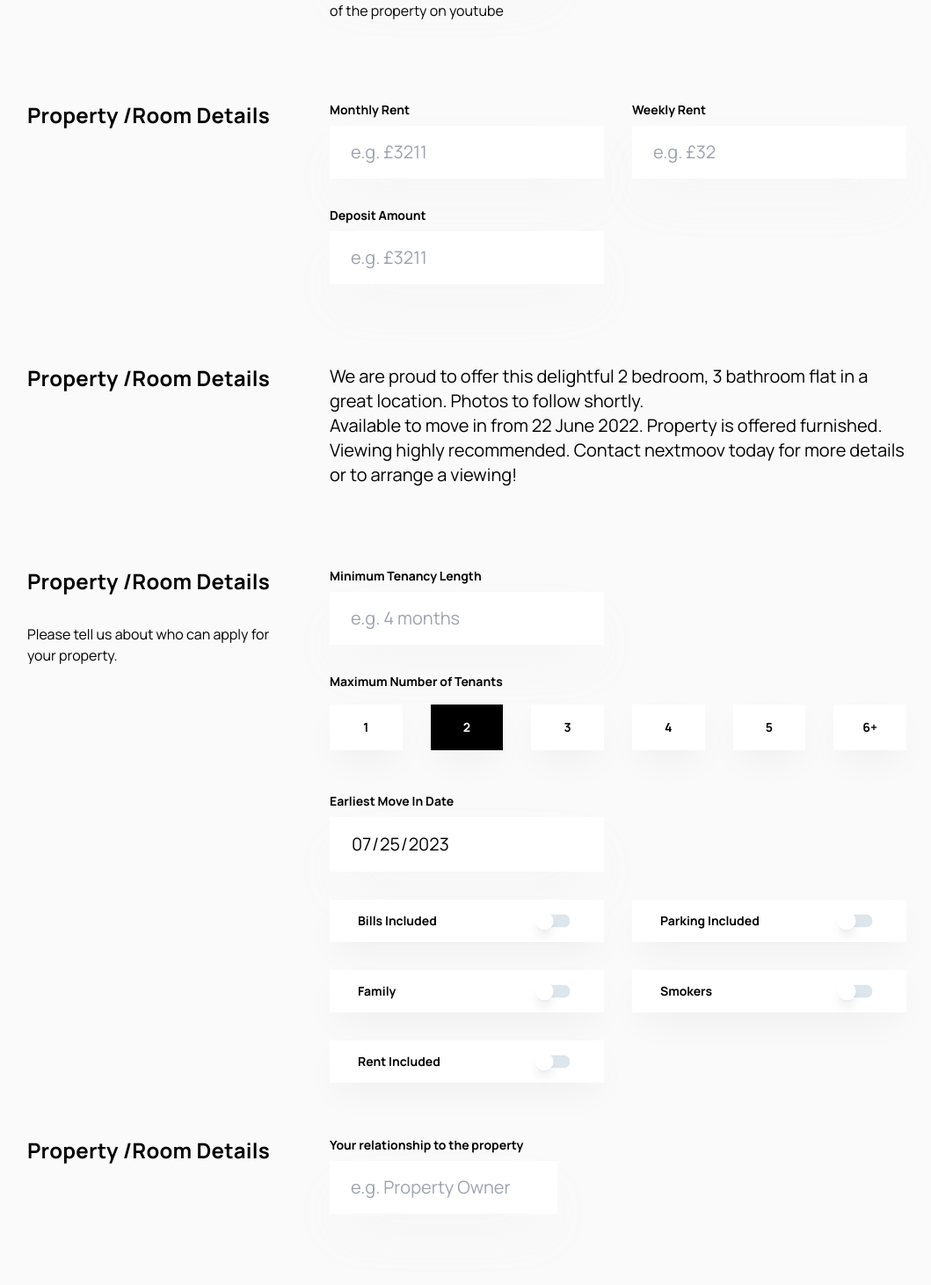
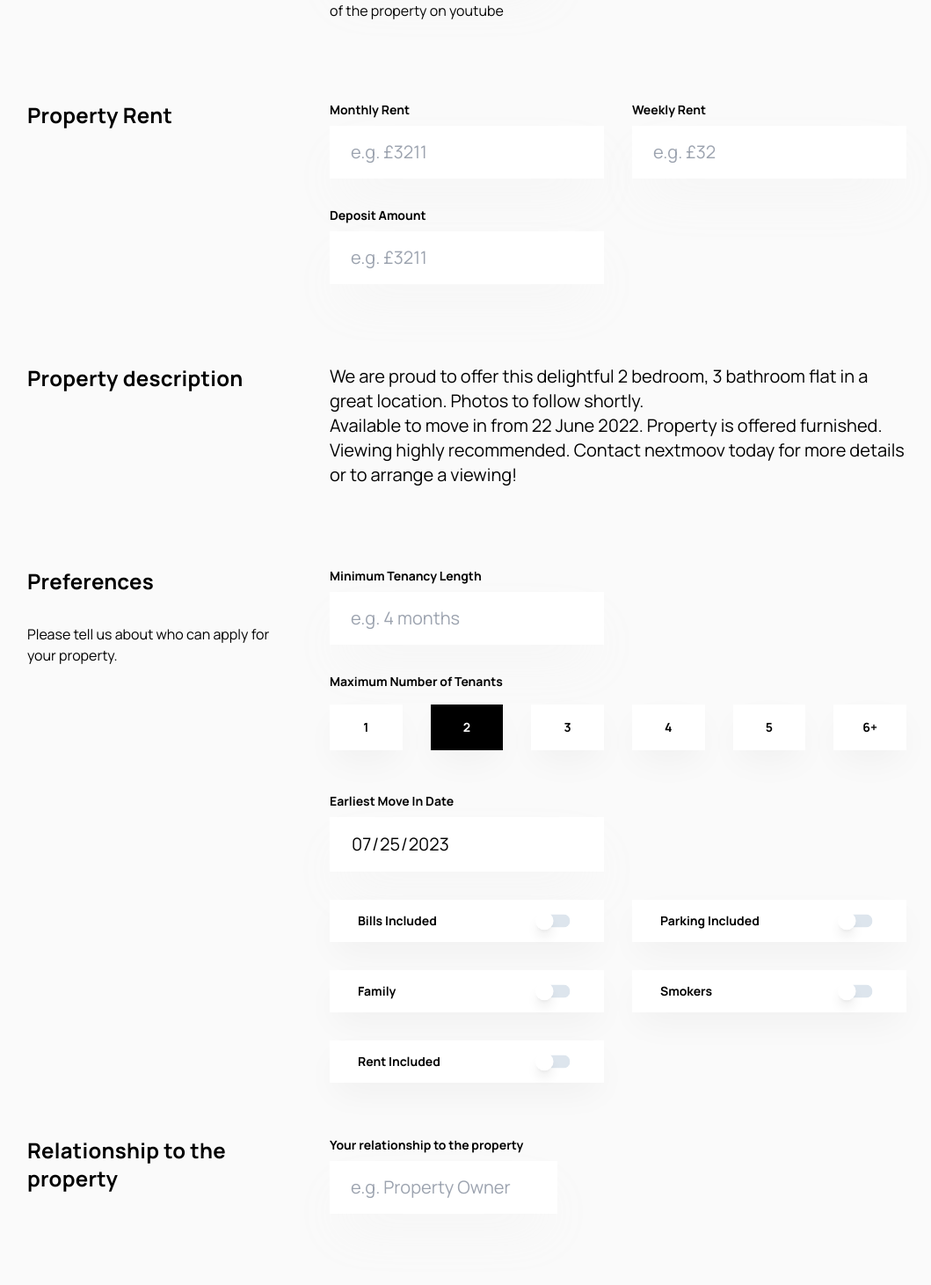
Before and after one commit to HabibMollah/faz-studio-task, a Next.js app: page / in a window 1280 px wide. Shown: the part 2069-3530 px from the top of the page at 88% size, without its empty margins (17-1076 px from the left). Built offline with nearby package versions, Linux system fonts and the light colour scheme.

Commit message:
fix headings

```diff
--- a/components/Form/Preferences.tsx
+++ b/components/Form/Preferences.tsx
@@ -11,7 +11,7 @@ export default function Preferences() {
     <div className="flex flex-col gap-8 pb-[61px] pt-[30px] lg:flex-row">
       <span className="flex flex-col gap-8">
         <h2 className="min-w-[312px] text-2xl font-bold tracking-[0.24px]">
-          Property /Room Details
+          Preferences
         </h2>
         <p className="max-w-[310px] text-base">
           Please tell us about who can apply for your property.
--- a/components/Form/PropertyDescription.tsx
+++ b/components/Form/PropertyDescription.tsx
@@ -2,7 +2,7 @@ export default function PropertyDescription() {
   return (
     <div className="flex flex-col gap-8 pb-[61px] pt-[30px] lg:flex-row">
       <h2 className="min-w-[312px] text-2xl font-bold tracking-[0.24px]">
-        Property /Room Details
+        Property description
       </h2>
       <div className="w-full">
         <p className="max-w-[656px] text-xl">
--- a/components/Form/PropertyRent.tsx
+++ b/components/Form/PropertyRent.tsx
@@ -4,7 +4,7 @@ export default function PropertyRent() {
   return (
     <div className="flex flex-col gap-8 pb-[61px] pt-[30px] lg:flex-row">
       <h2 className="min-w-[312px] text-2xl font-bold tracking-[0.24px]">
-        Property /Room Details
+        Property Rent
       </h2>
       <div className="grid w-full max-w-[656px] grid-cols-1 gap-8 sm:grid-cols-2">
         <Input
--- a/components/Form/RelationshipToTheProperty.tsx
+++ b/components/Form/RelationshipToTheProperty.tsx
@@ -4,7 +4,7 @@ export default function RelationshipToTheProperty() {
   return (
     <div className="flex flex-col gap-8 pb-[61px] lg:flex-row">
       <h2 className="min-w-[312px] text-2xl font-bold tracking-[0.24px]">
-        Property /Room Details
+        Relationship to the property
       </h2>
       <div className="grid w-full grid-cols-1 gap-8 sm:grid-cols-3">
         <Input
```
